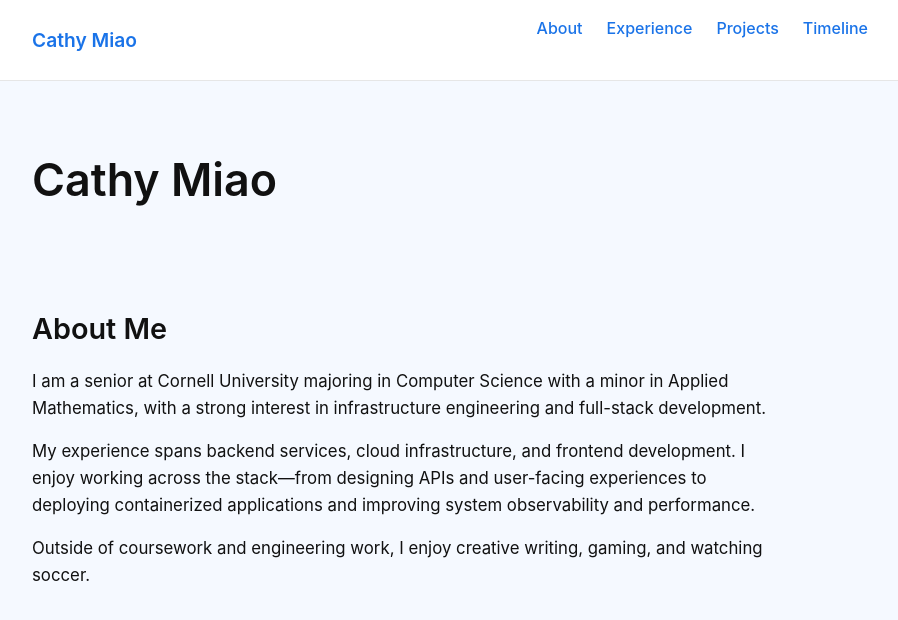
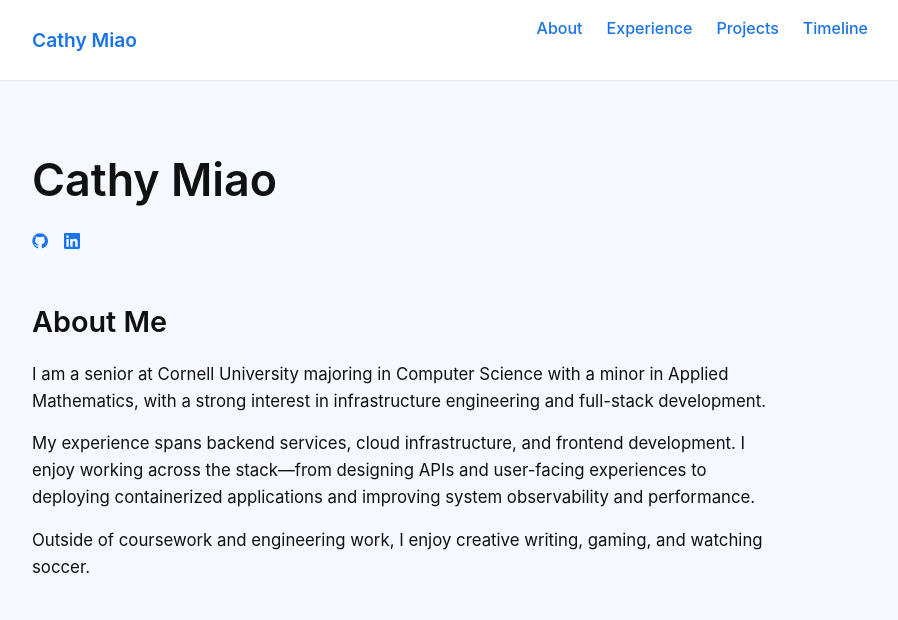
Before and after one commit to cathymiao04/digitalportfolio, a Jekyll site: the page built from index.md, in a window 1280 px wide. Shown: the top 620 px of the page, without its empty margins (190-1088 px from the left). Built offline with Jekyll 4.4.1, drawn with Linux system fonts in a browser that asks for light colours.

Commit message:
Update style.css

```diff
--- a/assets/css/style.css
+++ b/assets/css/style.css
@@ -65,10 +65,14 @@ body {
 }
 
 .social-links svg {
-  transform: scale(0.75);
-  transform-origin: left center;
+  width: 16px;
+  height: 16px;
   fill: #1a73e8;
   display: inline-block;
+}
+
+.social-links a {
+  line-height: 1;
 }
 
 h1 {
```
